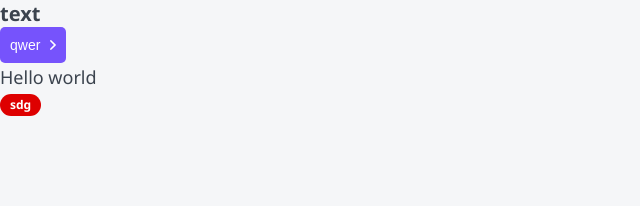
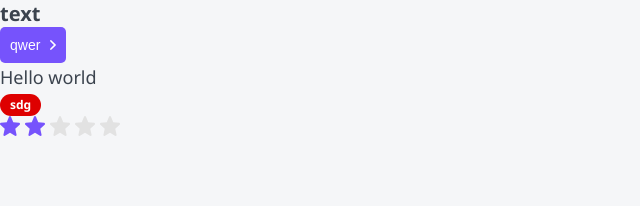
Before and after one commit to insurecar/next-ssr, a Next.js app: page / in a window 1280 px wide. Shown: the top 206 px of the page, without its empty margins (0-640 px from the left). Built offline with nearby package versions, Linux system fonts and the light colour scheme.

Commit message:
finished 54

```diff
--- /dev/null
+++ b/components/Rating/Rating.module.css
@@ -0,0 +1,12 @@
+.filled svg {
+	fill: var(--primary);
+}
+
+.star svg {
+	margin-right: 5px;
+
+}
+
+.editable {
+	cursor: pointer;
+}
--- /dev/null
+++ b/components/Rating/Rating.tsx
@@ -0,0 +1,69 @@
+import { RatingProps } from "./Rating.props";
+import styles from "./Rating.module.css";
+import cn from "classnames";
+import { useEffect, useState, KeyboardEvent } from "react";
+import StarIcon from "./Star.svg";
+
+export const Rating = ({
+  isEditable = true,
+  rating,
+  setRating,
+  ...props
+}: RatingProps): JSX.Element => {
+  const [ratingArray, setRatingArray] = useState<JSX.Element[]>(
+    new Array(5).fill(<></>)
+  );
+
+  useEffect(() => {
+    constructRating(rating);
+  }, [rating]);
+
+  const constructRating = (currentRating: number) => {
+    const updateArray = ratingArray.map((r: JSX.Element, i: number) => {
+      return (
+        <span
+          className={cn(styles.star, {
+            [styles.filled]: i < currentRating,
+            [styles.editable]: isEditable,
+          })}
+          onMouseEnter={() => changeDisplay(i + 1)}
+          onMouseLeave={() => changeDisplay(rating)}
+          onClick={() => onClick(i + 1)}
+        >
+          <StarIcon
+            tabIndex={isEditable ? 0 : -1}
+            onKeyDown={(e: KeyboardEvent<SVGAElement>) =>
+              isEditable && handleSpace(i + 1, e)
+            }
+          />
+        </span>
+      );
+    });
+    setRatingArray(updateArray);
+  };
+
+  const changeDisplay = (i: number) => {
+    if (!isEditable) {
+      return;
+    }
+    constructRating(i);
+  };
+
+  const onClick = (i: number) => {
+    if (!isEditable || !setRating) {
+      return;
+    }
+    setRating(i);
+  };
+
+  const handleSpace = (i: number, e: KeyboardEvent<SVGAElement>) =>
+    e.code === "Space" && setRating && setRating(i);
+
+  return (
+    <div {...props}>
+      {ratingArray.map((r: JSX.Element, i: number) => (
+        <span key={i}>{r}</span>
+      ))}
+    </div>
+  );
+};
--- a/components/index.ts
+++ b/components/index.ts
@@ -2,3 +2,4 @@
 export * from "./Button/Button";
 export * from './P/P';
 export * from './Tag/Tag';
+export * from './Rating/Rating';
--- a/pages/index.tsx
+++ b/pages/index.tsx
@@ -1,5 +1,5 @@
 import React from "react";
-import { Htag, Button, P, Tag } from "../components";
+import { Htag, Button, P, Tag, Rating } from "../components";
 
 export default function Home(): JSX.Element {
   return (
@@ -12,6 +12,7 @@
       <Tag size="s" color="red">
         sdg
       </Tag>
+      <Rating rating={2} />
     </div>
   );
 }
```
Also changed, not shown: components/Rating/Rating.props.ts (added, +9 -0 lines), components/Rating/Star.svg (added).
